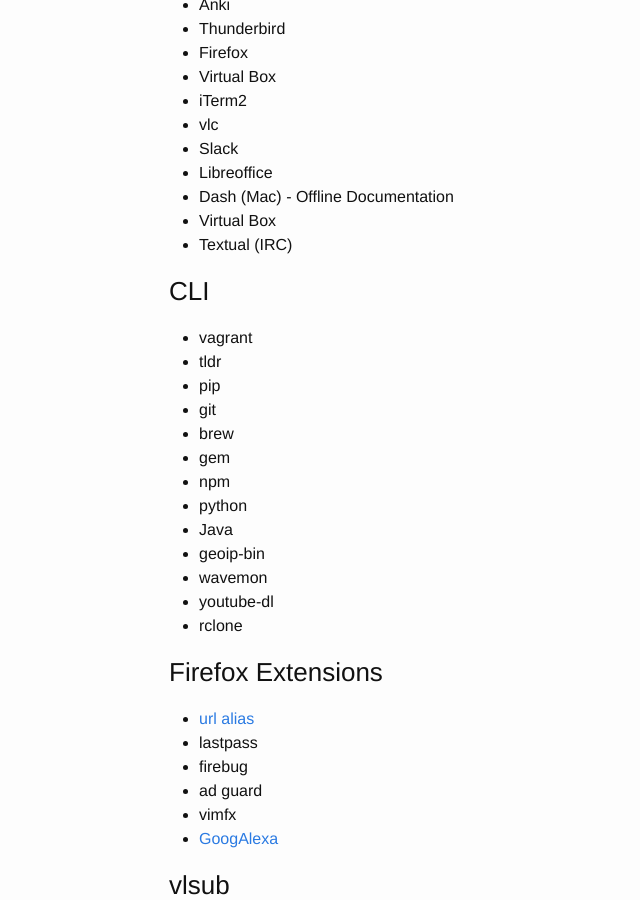
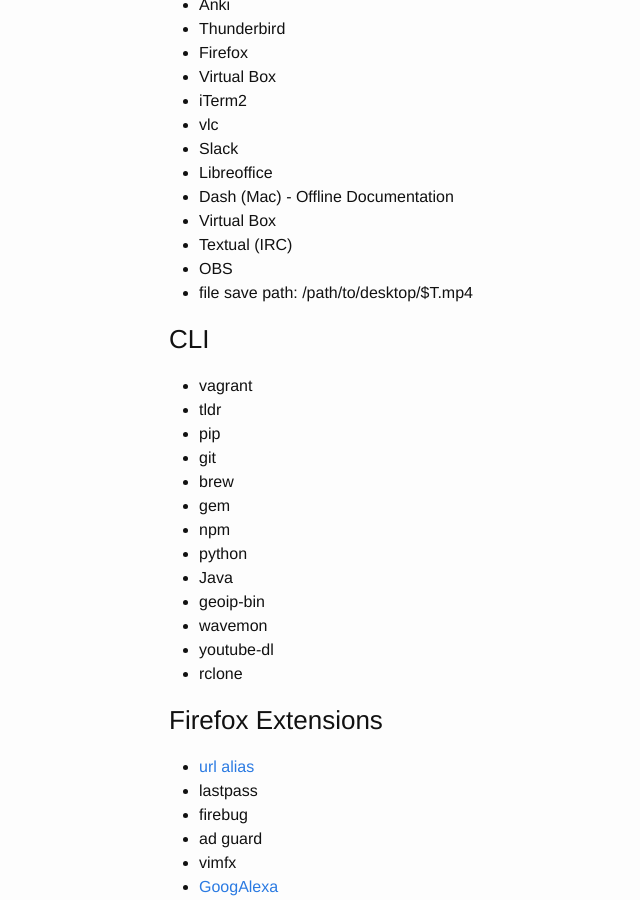
Before and after one commit to ahlim0m/tylernakamura.github.io, a Jekyll site: the page built from _posts/2016-06-01-my-essential-software.markdown, in a window 1280 px wide and 900 px high, scrolled down 348 px. Shown: the whole window, without its empty margins (101-741 px from the left). Built offline with Jekyll 4.4.1, drawn with Linux system fonts in a browser that asks for light colours.

Commit message:
add OBS to essential software

```diff
--- a/_posts/2016-06-01-my-essential-software.markdown
+++ b/_posts/2016-06-01-my-essential-software.markdown
@@ -21,6 +21,8 @@
 - Dash (Mac) - Offline Documentation
 - Virtual Box
 - Textual (IRC)
+- OBS
+ - file save path: /path/to/desktop/$T.mp4
 
 ### CLI
 - vagrant
```
